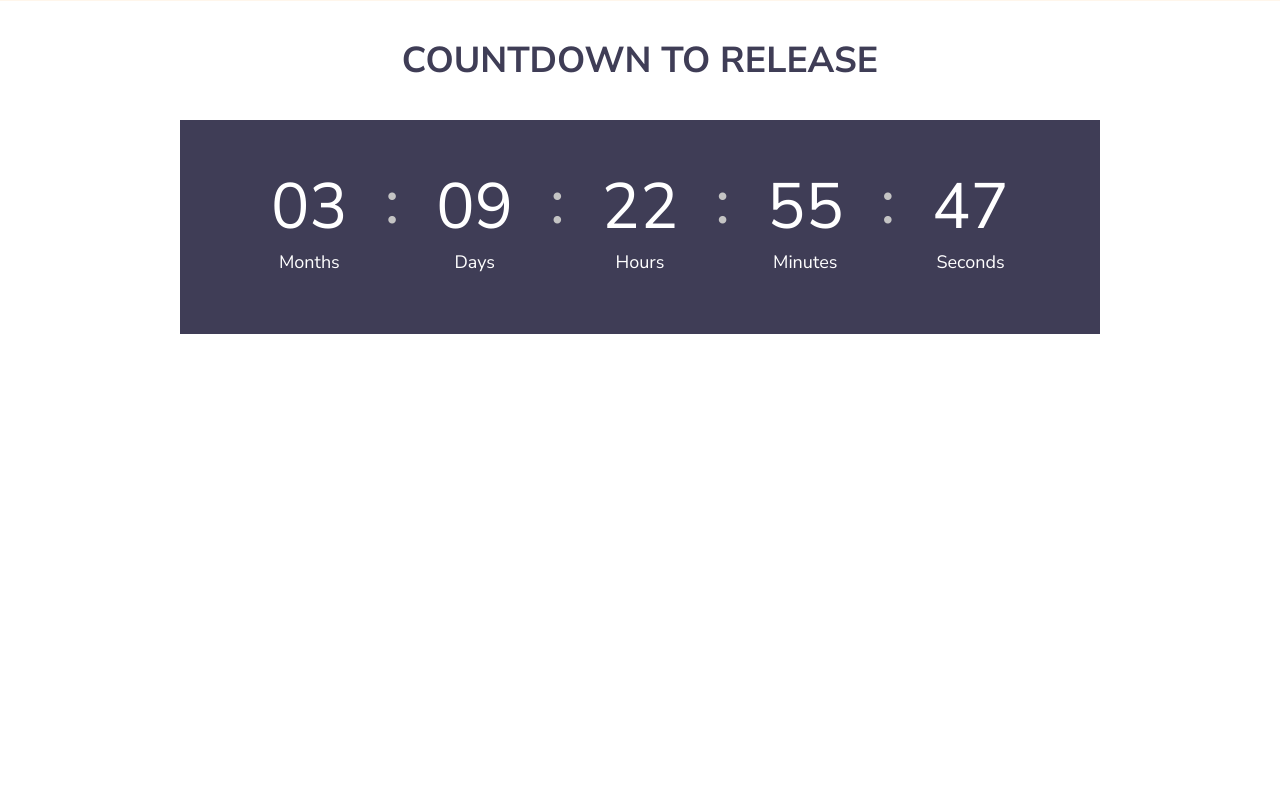
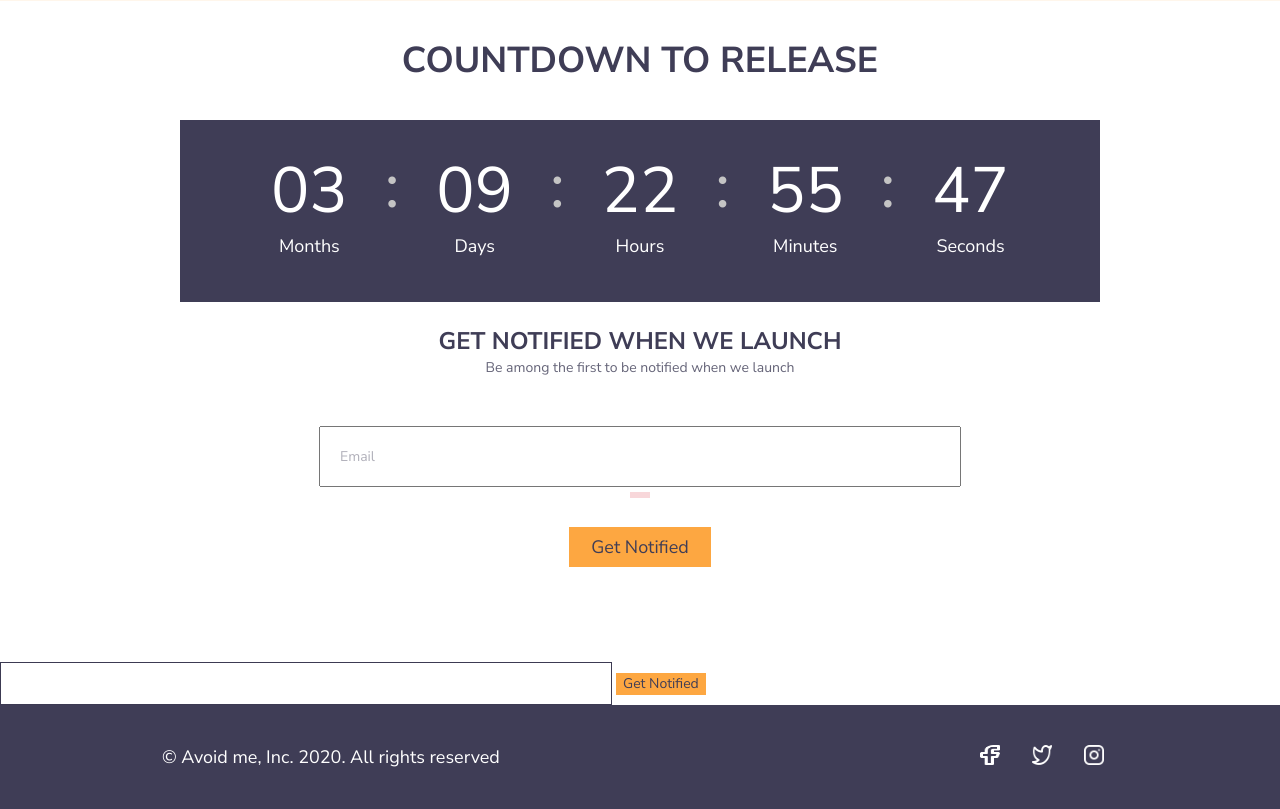
Before and after one commit to Vicman2/Avoid-Me, a PHP site: page / in a window 1280 px wide. Shown: the part 2496-3305 px from the top of the page. Before the commit the page ends 2830 px from the top, so only its background shows below. Run offline with PHP 8.4, Linux system fonts and the light colour scheme; some libraries are stand-ins or nearby versions.

Commit message:
Ready to deploy

```diff
--- a/assets/css/style.css
+++ b/assets/css/style.css
@@ -48,44 +48,7 @@ nav{
     align-items: center;
     flex-direction: column;
 }
-.get_notified{
-    font-family: 'Nunito Sans', sans-serif;
-    font-style: normal;
-    font-weight: bold;
-    font-size: 24px;
-    line-height: 31px;
-    display: flex;
-    align-items: flex-end;
-    text-align: center;
-    color: #3F3D56;
-    width: 100%;
-    justify-content: center;
-}
-.email{
-    width: 606px;
-    height: 39px;
-    left: 273px;
-    top: 2975px;
-    background: #FFFFFF;
-    border: 0.6px solid #3C3A52;
-}
-.submit{
-    background: #FDA741;
-    border: 1px solid #FDA741;
-    box-sizing: border-box;
-    font-family: 'Nunito Sans', sans-serif;
-    font-style: normal;
-    font-weight: 500;
-    font-size: 14px;
-    line-height: 18px;
-    display: flex;
-    align-items: flex-end;
-    color: #3F3D56;
-    flex: none;
-    order: 0;
-    align-self: center;
-    margin: 10px 0px;
-}
+
 
 .btn{
     background: #FDA741;
@@ -95,9 +58,17 @@ nav{
     font-family: 'Nunito Sans', sans-serif;
     font-style: normal;
     font-weight: 500;
-    font-size: 14px;
+    font-size: 18px;
     line-height: 18px;
     color: #3F3D56;
+    outline: none;
+}
+.btn:hover, .btn:hover{
+    cursor: pointer;
+    background-color: #FFFFFF;
+    color: #FDA741;
+    transition: background-color 1.5s, color 1.5s;
+
 }
 
 .section2{
@@ -297,6 +268,7 @@ nav{
     align-items: center;
     margin: auto 180px;
     padding: 31px 80px;
+    height: 120px;
 }
 
 .countdown_text{
@@ -350,6 +322,111 @@ nav{
     color: #FFFFFF;
     margin-top: 0;
 
+}
+.get_notified{
+    font-family: 'Nunito Sans', sans-serif;
+    font-style: normal;
+    font-weight: bold;
+    font-size: 24px;
+    line-height: 31px;
+    text-align: center;
+    color: #3F3D56;
+    width: 100%;
+    margin-bottom: 0;
+}
+.belong{
+    font-family: 'Nunito Sans', sans-serif;
+    font-weight: 500;
+    font-size: 14px;
+    line-height: 18px;
+    text-align: center;
+    color: rgba(63, 61, 86, 0.8);
+    margin-top: 2px;
+}
+.email{
+    width: 606px;
+    height: 39px;
+    left: 273px;
+    top: 2975px;
+    background: #FFFFFF;
+    border: 0.6px solid #3C3A52;
+}
+.submit{
+    background: #FDA741;
+    border: 1px solid #FDA741;
+    box-sizing: border-box;
+    font-family: 'Nunito Sans', sans-serif;
+    font-weight: 500;
+    font-size: 14px;
+    line-height: 18px;
+    color: #3F3D56;
+    flex: none;
+    order: 0;
+    align-self: center;
+    margin: 10px 0px;
+}
+#notification_form{
+    margin-top: 49px;
+    display: flex;
+    flex-direction: column;
+    justify-content: center;
+    align-items: center;
+    margin-bottom: 95px;
+}
+#email{
+    width: 600px;
+    height: 39px;
+    padding: 9px 19px;
+    font-family: 'Nunito Sans', sans-serif;
+    font-weight: 500;
+    font-size: 14px;
+}
+#email::placeholder{
+    font-family: 'Nunito Sans', sans-serif;
+    font-weight: 500;
+    font-size: 14px;
+    color: rgba(60, 58, 82, 0.4);
+}
+.submit_btn_wrp{
+    margin-top: 29px;
+}
+footer{
+    padding: 24px 162px;
+    background: #3F3D56;
+    display: flex;
+    justify-content: space-between;
+    align-items: center;
+}
+.footer_text{
+    font-family: 'Nunito Sans', sans-serif;
+    font-weight: 500;
+    font-size: 18px;
+    line-height: 18px;
+    text-align: center;
+    color: #FFFFFF;
+}
+.footer_socials img{
+    width: 20px;
+    height: 20px;
+    margin: auto 14px;
+}
+.footer_socials img:hover{
+   cursor: pointer;
+}
+.formInput{
+    display: flex;
+    flex-direction: column;
+    align-items: center;
+}
+.error{
+    border: 2px solid  #721c24;
+    box-shadow: none;
+}
+#errorMsg{
+    margin-top: 5px;
+    padding: 3px 10px;
+    color:  #721c24;
+    background-color: #f8d7da;;
 }
 
 
--- a/assets/js/main.js
+++ b/assets/js/main.js
@@ -150,3 +150,20 @@ $(document).ready(function(){
     modal.classList.remove('Show_Modal')
     modal.classList.add('Hide_Modal')
   })
+
+
+  // Form validation
+
+  let email = document.getElementById('email');
+  let subBtn = document.getElementById('notification_form')
+  let errorMessage = document.getElementById('errorMsg')
+
+  subBtn.addEventListener('submit', (event)=> {
+    event.preventDefault();
+    let emailRegex =  /^(([^<>()\[\]\\.,;:\s@"]+(\.[^<>()\[\]\\.,;:\s@"]+)*)|(".+"))@((\[[0-9]{1,3}\.[0-9]{1,3}\.[0-9]{1,3}\.[0-9]{1,3}])|(([a-zA-Z\-0-9]+\.)+[a-zA-Z]{2,}))$/
+    if(!emailRegex.test(email.value)){
+      event.preventDefault();
+      email.classList.add('error');
+      errorMessage.innerHTML = "Please enter a valid email";
+    }
+  })
--- a/index.html
+++ b/index.php
@@ -159,35 +159,39 @@
             </div>
         </div>
 
-        <!-- <?php
+        <p class="get_notified">GET NOTIFIED WHEN WE LAUNCH</p>
+        <p class="belong">Be among the first to be notified when we launch</p>
+        <form action="" method="post" id="notification_form">
+            <div class="formInput">
+                <input type="email" name="email" id="email" placeholder="Email" >
+                <small id="errorMsg"></small>
+            </div>
+            <div class="submit_btn_wrp">
+                <button class="btn" type="submit">Get Notified</button>
+            </div>
+        </form>
+
+        <?php
             if(isset($_POST["submitButton"])){
                 processForm(); // If the user submits the form, call this function
             }else{
                 displayForm(""); // Display This if the the user loads the page
             }
-        ?> -->
-
-        <!-- <div class="notification">
-            <p class="get_notified">GET NOTIFIED WHEN WE LAUNCH</p>
-            <p> </p>
-            <form method="POST" id="notification_form">
-                <input type="email" name="email" id="email">
-                <button type="submit"> Get Notified</button>
-            </form> -->
-            <!-- <?php
+        ?>
+        <?php
                 function displayForm($message){
-            ?>
+        ?>
                 <p> <?php if($message) echo $message ?> </p>
                 <form method="post">
                     <input class="email" type="email" name="email" id="" />
                     <input class="submit" value="Get Notified" type="submit" name="submitButton" />
                 </form>
-            <?php } ?> -->
+            <?php } ?>
         </div>
     </main>
 
 
-<!-- <?php
+    <?php
     function processForm(){
         $requiredField = "email";
 
@@ -198,10 +202,10 @@
             displayForm("We have gotten your email and you will be notified when the app is launched.");
         }
     }
-?> -->
+?>
 
 
-<!-- <?php
+    <?php
     function  insertToDb(){
         $dsn = "mysql:host=sql209.epizy.com;dbname=epiz_25618144_avoidme";
         $username = "epiz_25618144";
@@ -228,11 +232,15 @@
     }
 
 
-?> -->
-    <!-- <footer>
-        <p>© Avoid me, Inc. 2020. All rights reserved</p>
-        <p></p>
-    </footer> -->
+?>
+    <footer>
+        <p class="footer_text">© Avoid me, Inc. 2020. All rights reserved</p>
+        <p class="footer_socials">
+            <img src="./assets/images/facebook.png" alt="">
+            <img src="./assets/images/twitter.png" alt="">
+            <img src="/assets/images/instagram.png" alt="">
+        </p>
+    </footer>
     <script src="https://code.jquery.com/jquery-3.5.1.slim.min.js" integrity="sha384-DfXdz2htPH0lsSSs5nCTpuj/zy4C+OGpamoFVy38MVBnE+IbbVYUew+OrCXaRkfj" crossorigin="anonymous"></script>
     <script type="text/javascript" src="./assets/js/slick.min.js"></script>
     <script src="https://unpkg.com/ionicons@5.1.2/dist/ionicons.js"></script>
```
Also changed, not shown: other parts of assets/css/style.css (+47 -2 lines).
